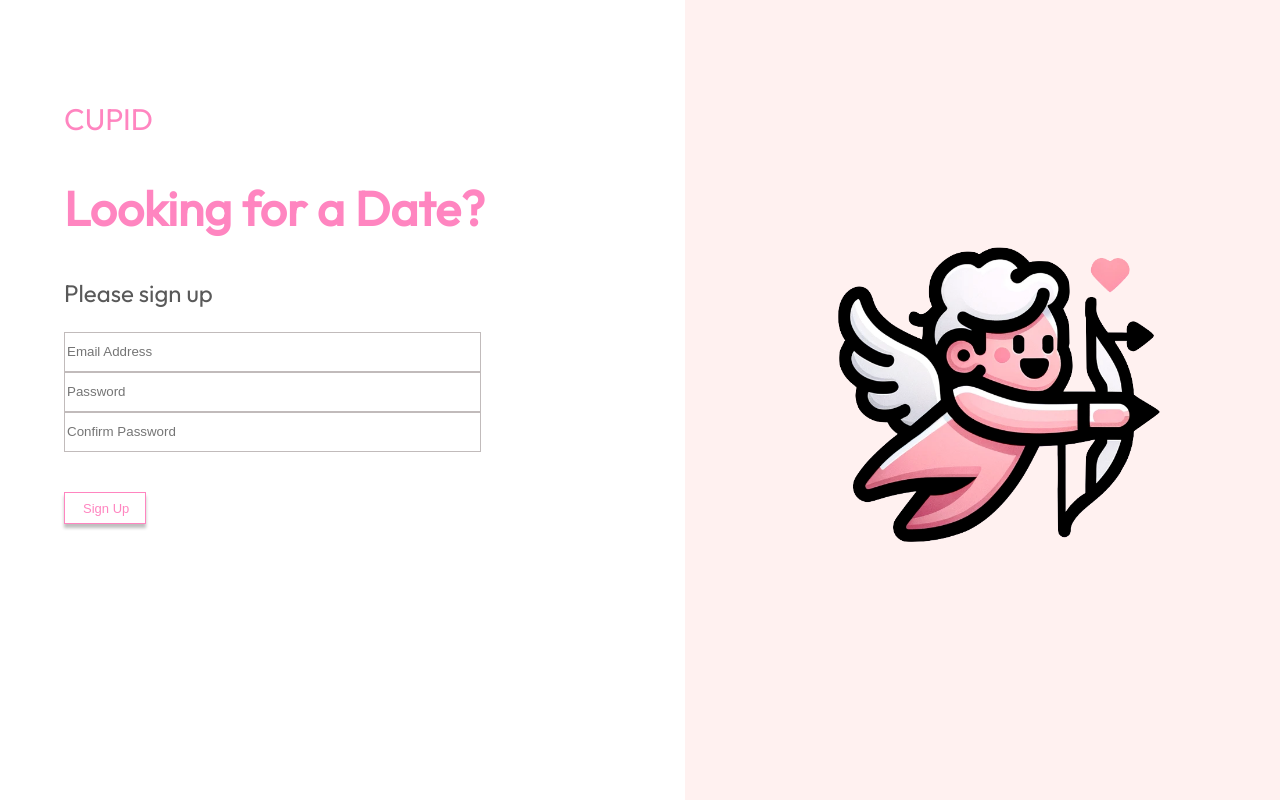
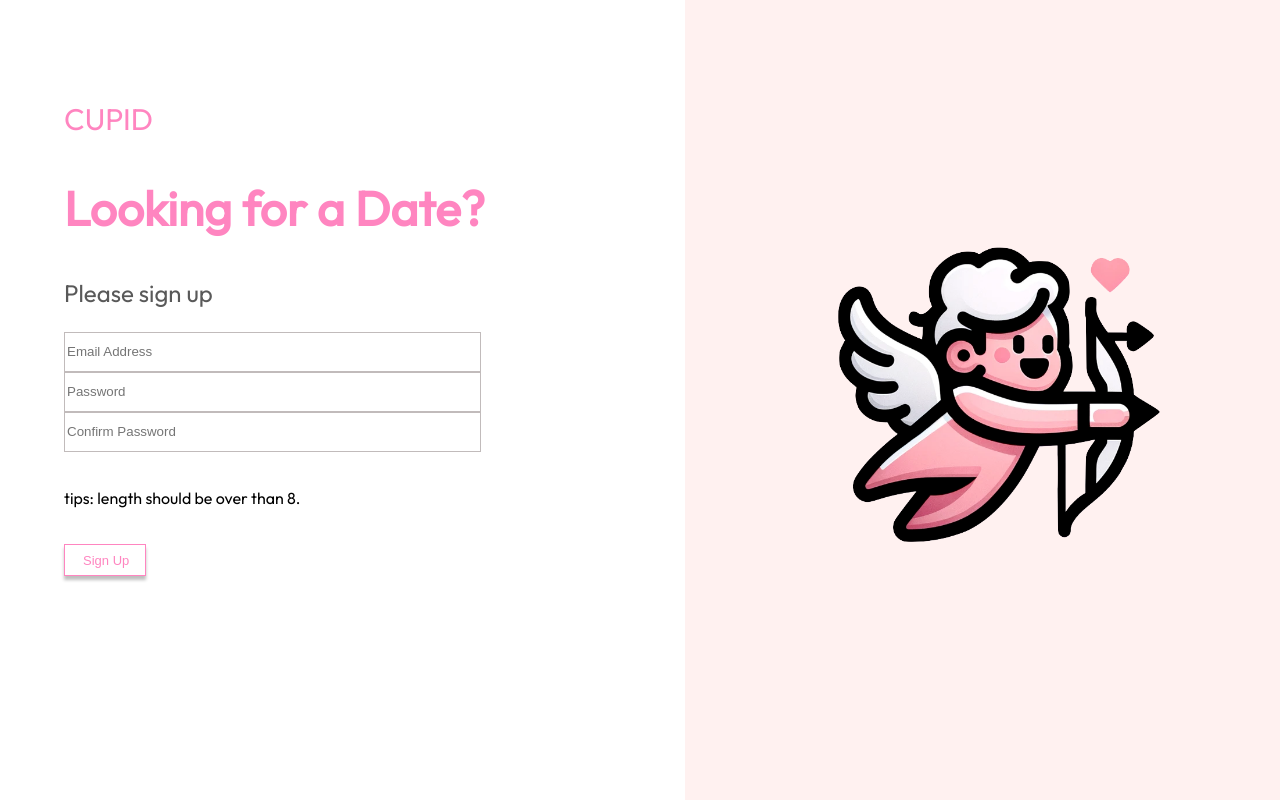
Before and after one commit to leoli33/CSE312_666, a Flask app: page /signup_page in a window 1280 px wide. Run offline with Flask 3, Linux system fonts and the light colour scheme.

Commit message:
add the tips for create password

```diff
--- a/static/css/login.css
+++ b/static/css/login.css
@@ -151,3 +151,13 @@ body {
     padding: 2vw;
     overflow-y: auto;
 }
+
+.tip{
+    color: black;
+    font-family: Outfit;
+    font-size: 16px;
+    font-weight: 400;
+    line-height: 20px;
+    letter-spacing: 0%;
+    text-align: left;
+}
--- a/templates/register.html
+++ b/templates/register.html
@@ -20,6 +20,7 @@
                 <input class="box_login" type="password" name="password" placeholder="Password"><br>
                 <input class="box_login" type="password" name="password_confirm" placeholder="Confirm Password"><br>
                 <br>
+                <p class="tip"> tips: length should be over than 8.</p>
                 <br>
                 <input class="button_signup" type="submit" value="Sign Up">
 
```
